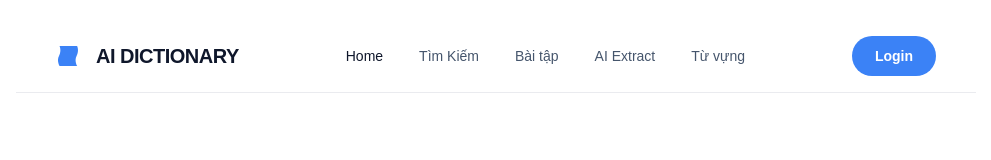
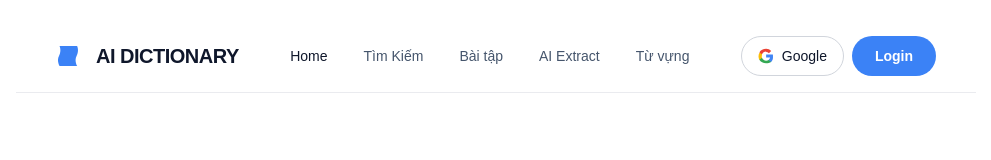
Before and after one commit to gray8493/ai-dictionary, a Next.js app: page / in a window 1280 px wide. Shown: the top 160 px of the page, without its empty margins (144-1135 px from the left). Built offline with nearby package versions, Linux system fonts and the light colour scheme; no server answers.

Commit message:
feat: Add Google OAuth login functionality
- Create auth callback route for handling OAuth redirects
- Add Google login button to main navbar
- Implement OAuth flow with proper redirect handling
- Enhance user authentication options with Google sign-in

```diff
--- /dev/null
+++ b/app/auth/callback/route.ts
@@ -0,0 +1,33 @@
+import { NextRequest, NextResponse } from 'next/server';
+import { createClient } from '@supabase/supabase-js';
+
+const supabaseUrl = process.env.NEXT_PUBLIC_SUPABASE_URL!;
+const supabaseAnonKey = process.env.NEXT_PUBLIC_SUPABASE_ANON_KEY!;
+
+export async function GET(request: NextRequest) {
+  const { searchParams, origin } = new URL(request.url);
+  const code = searchParams.get('code');
+  const next = searchParams.get('next') ?? '/';
+
+  if (code) {
+    const supabase = createClient(supabaseUrl, supabaseAnonKey);
+    const { error } = await supabase.auth.exchangeCodeForSession(code);
+
+    if (!error) {
+      const forwardedHost = request.headers.get('x-forwarded-host');
+      const isLocalEnv = process.env.NODE_ENV === 'development';
+
+      if (isLocalEnv) {
+        // We can be sure that there is no load balancer in between, so no need to watch for X-Forwarded-Host
+        return NextResponse.redirect(`${origin}${next}`);
+      } else if (forwardedHost) {
+        return NextResponse.redirect(`https://${forwardedHost}${next}`);
+      } else {
+        return NextResponse.redirect(`${origin}${next}`);
+      }
+    }
+  }
+
+  // Return the user to an error page with instructions
+  return NextResponse.redirect(`${origin}/auth/auth-code-error`);
+}
--- a/components/Navbar.tsx
+++ b/components/Navbar.tsx
@@ -8,6 +8,16 @@ import type { User } from '@supabase/supabase-js';
 const Navbar = () => {
   const [user, setUser] = useState<User | null>(null);
   const [loading, setLoading] = useState(true);
+
+  const handleGoogleLogin = async () => {
+    const { error } = await supabase.auth.signInWithOAuth({
+      provider: 'google',
+      options: {
+        redirectTo: `${window.location.origin}/auth/callback`,
+      },
+    });
+    if (error) alert(error.message);
+  };
 
   useEffect(() => {
     // Kiểm tra trạng thái đăng nhập hiện tại
@@ -70,11 +80,25 @@ const Navbar = () => {
                 </button>
               </div>
             ) : (
-              <Link href="/auth">
-                <button className="flex min-w-[84px] cursor-pointer items-center justify-center rounded-full h-10 px-4 bg-primary text-white text-sm font-bold">
-                  Login
+              <div className="flex items-center gap-2">
+                <button
+                  onClick={handleGoogleLogin}
+                  className="flex items-center gap-2 min-w-[84px] cursor-pointer justify-center rounded-full h-10 px-4 bg-white dark:bg-gray-800 border border-gray-300 dark:border-gray-600 text-slate-900 dark:text-white text-sm font-medium hover:bg-gray-50 dark:hover:bg-gray-700 transition-all"
+                >
+                  <svg className="h-4 w-4" viewBox="0 0 24 24">
+                    <path d="M22.477 12.2729C22.477 11.4547 22.4056 10.6593 22.2691 9.89111H12.2045V14.4365H18.1413C17.8821 15.9354 17.0722 17.2183 15.8239 18.0678V20.9419H19.6973C21.5239 19.2246 22.477 16.9233 22.477 14.1274C22.477 13.5183 22.477 12.8865 22.477 12.2729Z" fill="#4285F4"></path>
+                    <path d="M12.2045 23.0002C15.1481 23.0002 17.6191 22.0466 19.6973 20.9421L15.8239 18.068C14.8647 18.7088 13.6288 19.0963 12.2045 19.0963C9.36643 19.0963 6.94998 17.1363 6.00256 14.6818H2.02539V17.6502C3.96163 20.8878 7.82255 23.0002 12.2045 23.0002Z" fill="#34A853"></path>
+                    <path d="M6.00258 14.6817C5.77296 14.032 5.63645 13.3363 5.63645 12.6181C5.63645 11.9001 5.77296 11.2044 6.00258 10.5549V7.58643H2.02541C1.23398 9.0939 0.772727 10.8038 0.772727 12.6181C0.772727 14.4325 1.23398 16.1423 2.02541 17.6498L6.00258 14.6817Z" fill="#FBBC05"></path>
+                    <path d="M12.2045 6.13989C13.6743 6.13989 15.2533 6.67832 16.3867 7.75739L19.7849 4.35919C17.6105 2.38102 15.1481 1.23633 12.2045 1.23633C7.82255 1.23633 3.96163 3.3487 2.02539 6.58625L6.00256 9.55469C6.94998 7.09995 9.36643 5.13989 12.2045 5.13989Z" fill="#EA4335"></path>
+                  </svg>
+                  Google
                 </button>
-              </Link>
+                <Link href="/auth">
+                  <button className="flex min-w-[84px] cursor-pointer items-center justify-center rounded-full h-10 px-4 bg-primary text-white text-sm font-bold">
+                    Login
+                  </button>
+                </Link>
+              </div>
             )}
           </>
         )}
```
